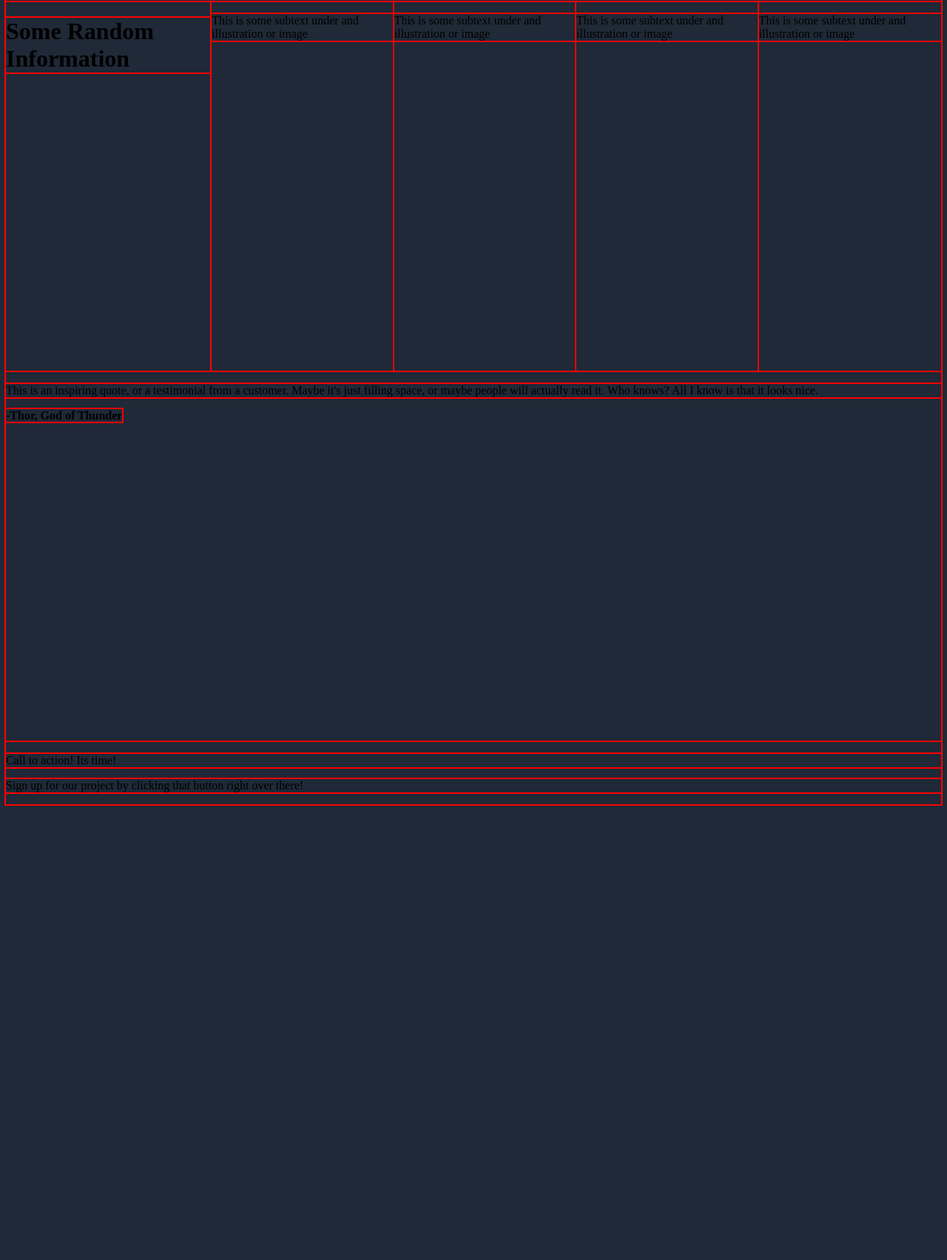
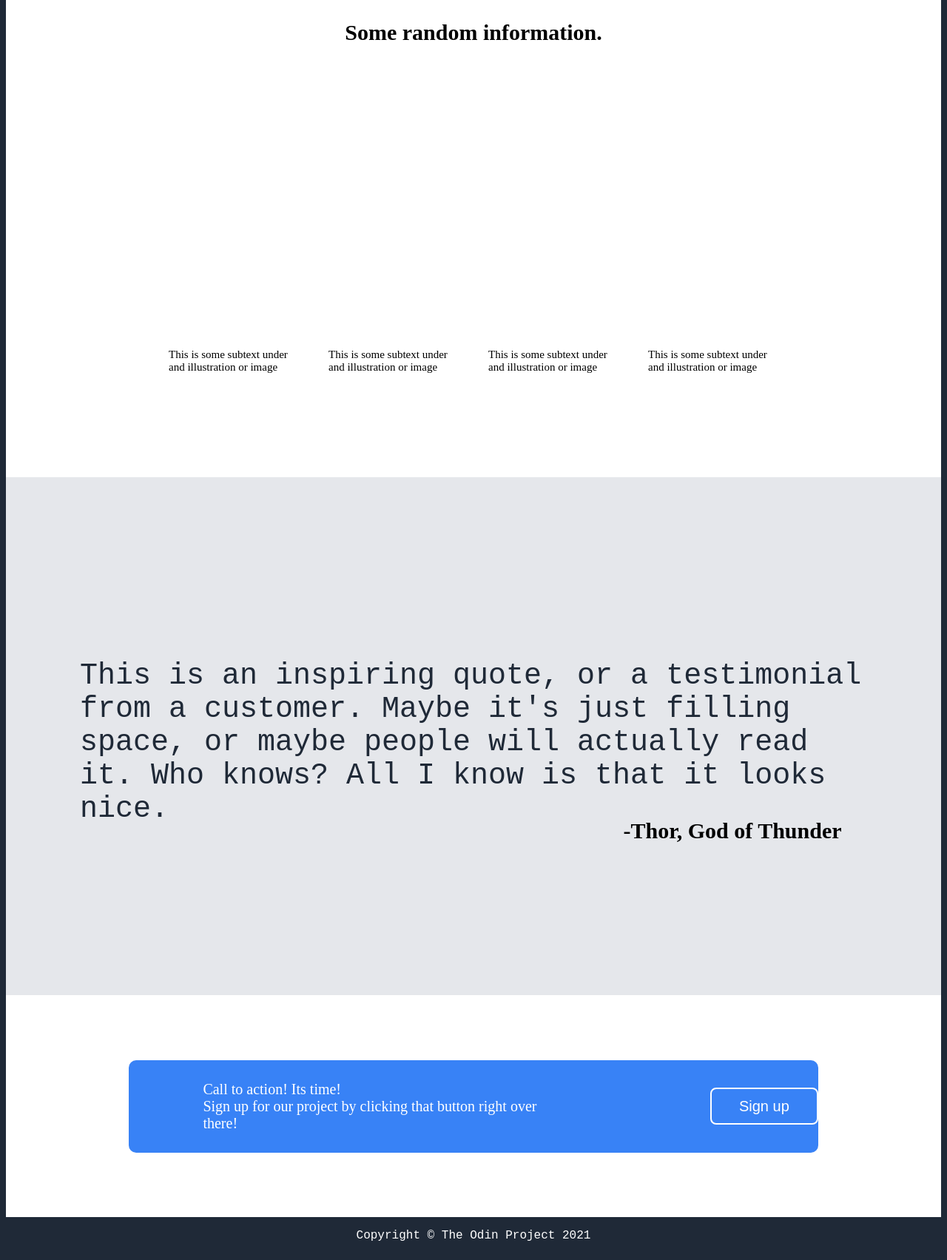
Before and after one commit to VehicleRider/odin-homepage, a plain HTML site: page index.html in a window 1280 px wide. Shown: the part 771-2474 px from the top of the page at 74% size. Before the commit the page ends 1866 px from the top, so only its background shows below. Drawn offline with Linux system fonts and the light colour scheme.

Commit message:
final product

```diff
--- a/index.html
+++ b/index.html
@@ -6,18 +6,27 @@
         <link rel="stylesheet" href="styles.css">
 </head>
 <body>
+    <section id="container">
+    <header class="header">Header Logo</header>
+    <ul class="links">
+        <li>Header link one</li>
+        <li>Header link two</li>
+        <li>Header link three</li>
+    </ul>
+    </section>
     <div id="introduction">
         <section class="hero-info">
             <div class="hero-text">This Website is Awesome</div>
             <div class="subtext">This website has some subtext that goes here under the main title. It's a smaller font and the color is low contrast.</div>
             <button class="hero-button">Sign Up</button>
         </section>
-        <div class="top-image"></div>
+        <div class="hero-image"></div>
     </div>
     <div id="information">
-        <div class="top">
-            <h1>Some Random Information</h1>
+        <div class="info-header">
+            <h1>Some random information.</h1>
         </div>
+        <section class="item-section">
         <div class="item">
             <p>This is some subtext under and illustration or image</p>
         </div>
@@ -30,14 +39,23 @@
         <div class="item">
             <p>This is some subtext under and illustration or image</p>
         </div>
+        </section>
     </div>
     <div id="quote">
-        <p>This is an inspiring quote, or a testimonial from a customer. Maybe it's just filling space, or maybe people will actually read it. Who knows? All I know is that it looks nice.</p>
+        <div class="quote-writing"><p>This is an inspiring quote, or a testimonial from a customer. Maybe it's just filling space, or maybe people will actually read it. Who knows? All I know is that it looks nice.</p></div>
         <strong>-Thor, God of Thunder</strong>
     </div>
-    <footer>
-    <p>Call to action! Its time!</p>
-    <p>Sign up for our project by clicking that button right over there!</p>
-    </footer>
+    <div id="call">
+        <div class="action">
+            <section class="call-action">
+            <div>Call to action! Its time!</div>
+            <div>Sign up for our project by clicking that button right over there!</div>
+            </section>
+            <button class="call-button">Sign up</button>
+        </div>
+    </div>
+    <section id="footer">
+        <footer class="footer-info"> Copyright &#169; The Odin Project 2021</footer>
+    </section>
 </body>
 </html>
--- a/styles.css
+++ b/styles.css
@@ -1,13 +1,14 @@
-* {
-    outline: 2px solid red;
+
+body {
     background-color: #1F2937;
+    display: flex;
+    flex-direction: column;
 
 }
 
-body {
+#container {
     display: flex;
-    flex-direction: column;
-
+    flex: 1 1 50px;
 }
 
 #introduction {
@@ -17,16 +18,62 @@ body {
     flex: 1 1 500px;
     margin: 100px 100px;
 
-
 }
 
 #information {
+    background: white;
     display: flex;
+    flex-direction: column;
     flex: 1 1 500px;
 }
 
 #quote {
+    background: #E5E7EB;
+    display: flex;
+    flex-direction: column;
+    justify-content: center;
+    align-items: center;
+    padding: 100px 100px;
     flex: 1 1 500px;
+}
+
+#call {
+    background: white;
+    display: flex;
+    justify-content: center;
+    align-items: center;
+    flex: 1 1 200px;
+    padding: 50px 50px;
+
+}
+
+#footer {
+    display: flex;
+    align-items: center;
+    justify-content: center;
+    flex: 1 1 50px;
+}
+
+.header {
+    font-family: 'Courier New', Courier, monospace;
+    color: white;
+    font-size: 20px;
+    flex: 1;
+    display: flex;
+    justify-content: center;
+}
+
+.links {
+    font-family: 'Courier New', Courier, monospace;
+    color: white;
+    font-size: 15px;
+    list-style-type: none;
+    margin: 0;
+    margin-right: 100px;
+    padding: 0;
+    display: flex;
+    justify-content: space-between;
+    flex: 1;
 }
 
 .hero-info {
@@ -47,7 +94,7 @@ body {
 }
 
 .subtext {
-    font-size: 20px;
+    font-size: 15px;
     font-weight: 200;
     color: white;
 
@@ -58,15 +105,82 @@ body {
     height: 20px;
     width: 70px;
     background-color: #3882f6;
+    border-radius: 4px;
+    border: 1px black;
 }
 
-.top-image {
-    height: 100px;
+.hero-image {
+    height: 200px;
     width: 100px;
-    background-color: lightgray;
+    flex: 1 0 auto;
+
+}
+
+.info-header {
+    font-size: 15px;
     display: flex;
     justify-content: center;
-    align-items: center;
-    flex: 2 1 0;
+    padding-top: 20px;
 
 }
+
+.item-section {
+    display: flex;
+    padding: 75px 200px;
+}
+
+.item {
+    font-size: 15px;
+    padding: 300px 20px 50px;
+}
+
+.quote-writing {
+    font-family: monospace, 'Times New Roman', Times, serif;
+    color: #1F2937;
+    font-size: 40px;
+    font-weight: 300;
+
+}
+
+strong {
+    font-size: 30px;
+    margin-left: 700px;
+    margin-top: -50px;
+
+}
+
+.action {
+    background: #3882f6;
+    height: 125px;
+    width: 80%;
+    border-radius: 10px;
+    display: flex;
+    align-items: center;
+
+}
+
+.call-action {
+    display: flex;
+    flex-direction: column;
+    justify-content: center;
+    padding-left: 100px;
+    color: white;
+    font-size: 20px;
+}
+
+.call-button {
+    width: 150px;
+    height: 50px;
+    font-size: 20px;
+    color: white;
+    background-color: #3882f6;
+    border-radius: 8px;
+    border: 2px solid white;
+    margin-left: 200px;
+
+}
+
+.footer-info {
+    font-family: 'Courier New', Courier, monospace;
+    color: white;
+}
```
